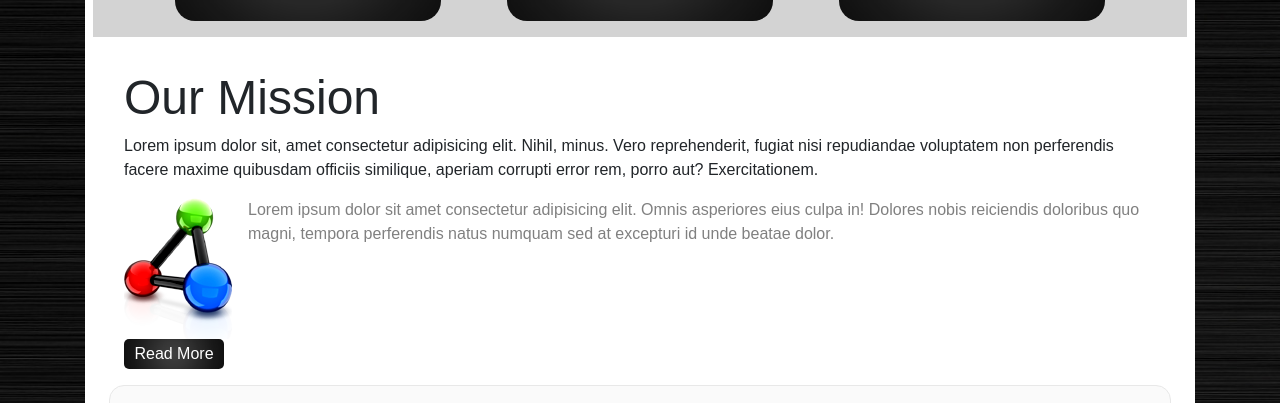
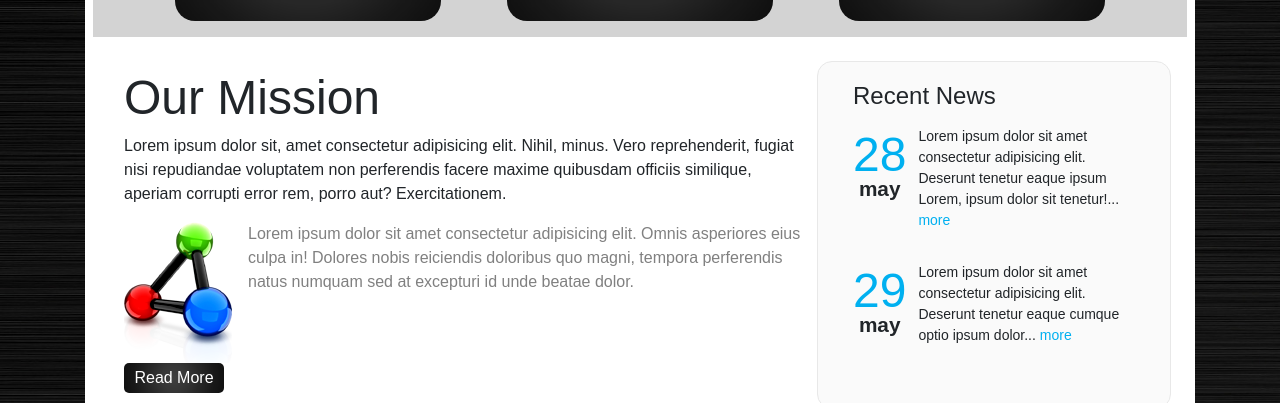
Before and after one commit to danrare/giz-project, a plain HTML site: page index.html in a window 1280 px wide. Shown: the part 811-1214 px from the top of the page. Drawn offline with Linux system fonts and the light colour scheme.

Commit message:
Update index.html

```diff
--- a/index.html
+++ b/index.html
@@ -160,7 +160,7 @@
 
             <div class="container-fluid">
                 <div class="row px-3">
-                    <div class="col-md-12">
+                    <div class="col-md-12 col-lg-8">
                         <div>
                             <h2 class="my-2">Our Mission</h2>
                             <p>Lorem ipsum dolor sit, amet consectetur adipisicing elit. Nihil, minus. Vero
@@ -177,7 +177,7 @@
                             <button class="read my-3">Read More</button>
                         </div>
                     </div>
-                    <div class="recent col-md-12">
+                    <div class="recent col-md-12 col-lg-4">
                         <h3 class="rn">Recent News</h3>
                         <div class="rn-box">
                             <div class="date">
```
